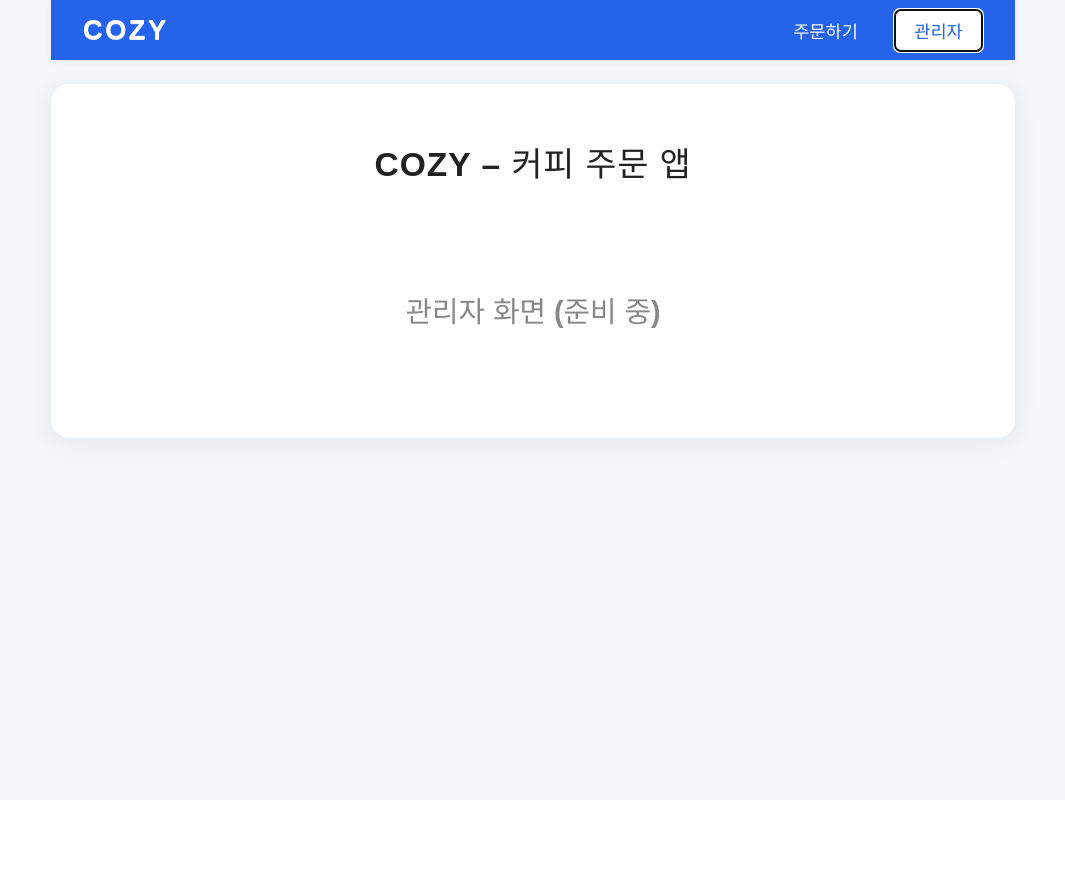
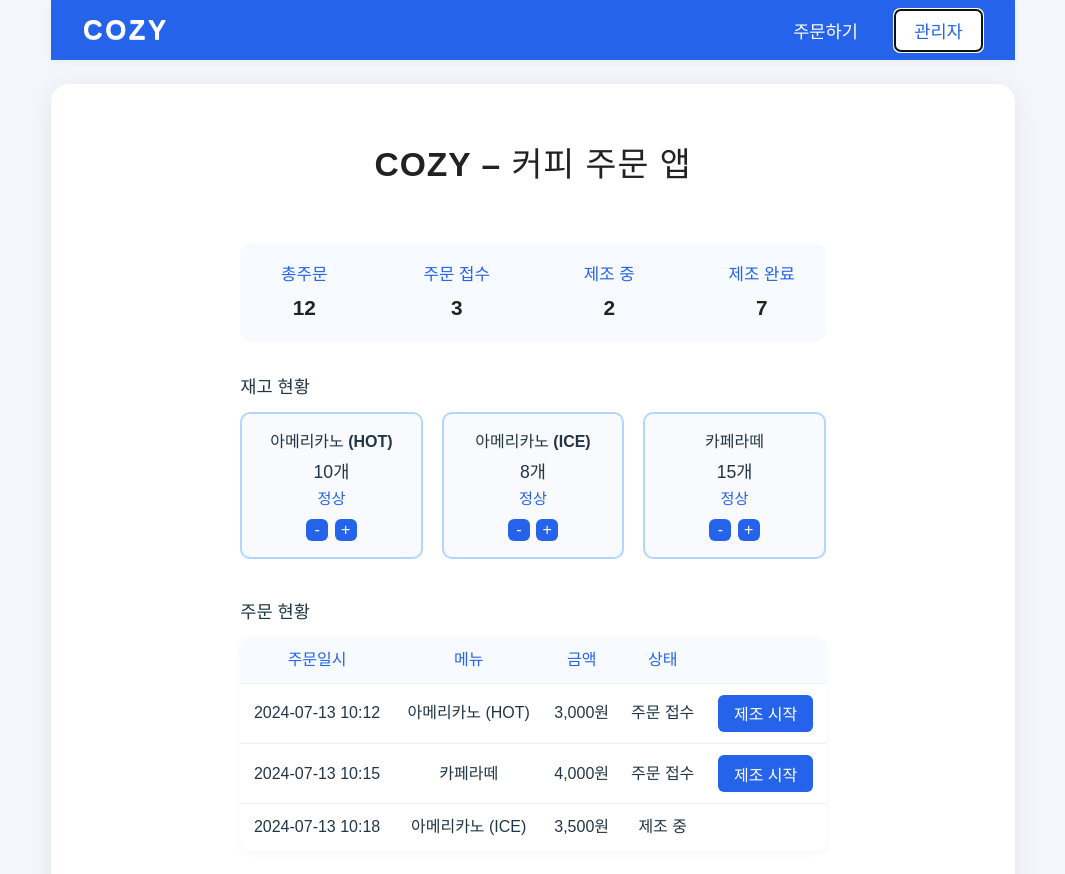
Before and after one commit to kyrieko1254/order, a React (Vite) app in the folder ui/: page / in a window 1280 px wide. Both pictures are taken after a click on the button "관리자". Shown: the top 874 px of the page, without its empty margins (107-1172 px from the left). Before the commit the page ends 800 px from the top, so only its background shows below. Built offline with nearby package versions, Linux system fonts and the light colour scheme.

Commit message:
관리자 화면 스타일 및 기능 추가: 대시보드, 재고 현황, 주문 현황 구현

```diff
--- a/ui/src/App.css
+++ b/ui/src/App.css
@@ -239,10 +239,162 @@
 
 /* 관리자 화면 */
 .admin-section {
-  margin: 3rem auto;
+  margin: 0 auto;
+  max-width: 700px;
+  padding: 1.5rem 0 2.5rem 0;
+}
+.admin-dashboard {
+  display: flex;
+  gap: 1.5rem;
+  background: #f7faff;
+  border-radius: 12px;
+  padding: 1.2rem 1.5rem;
+  margin-bottom: 2rem;
+  justify-content: space-between;
+}
+.dashboard-item {
+  display: flex;
+  flex-direction: column;
+  align-items: center;
+  min-width: 80px;
+}
+.dashboard-label {
+  font-size: 1.05rem;
+  color: #2563eb;
+  margin-bottom: 0.3rem;
+}
+.dashboard-value {
+  font-size: 1.3rem;
+  font-weight: bold;
+  color: #222;
+}
+
+.stock-section {
+  margin-bottom: 2rem;
+}
+.stock-title {
+  font-size: 1.1rem;
+  font-weight: 600;
+  margin-bottom: 0.7rem;
+}
+.stock-list {
+  display: flex;
+  gap: 1.2rem;
+}
+.stock-item {
+  background: #f8fafd;
+  border-radius: 10px;
+  padding: 1rem 1.2rem;
+  min-width: 140px;
+  display: flex;
+  flex-direction: column;
+  align-items: center;
+  border: 2px solid #e3eaff;
+  position: relative;
+}
+.stock-item.soldout {
+  border-color: #e74c3c;
+  background: #fff0f0;
+}
+.stock-item.warn {
+  border-color: #f1c40f;
+  background: #fffbe6;
+}
+.stock-item.normal {
+  border-color: #b2d6ff;
+}
+.stock-menu {
+  font-weight: 600;
+  margin-bottom: 0.3rem;
+}
+.stock-count {
+  font-size: 1.1rem;
+  margin-bottom: 0.2rem;
+}
+.stock-status {
+  font-size: 0.95rem;
+  margin-bottom: 0.5rem;
+  color: #2563eb;
+}
+.stock-item.soldout .stock-status {
+  color: #e74c3c;
+}
+.stock-item.warn .stock-status {
+  color: #f1c40f;
+}
+.stock-btn {
+  background: #2563eb;
+  color: #fff;
+  border: none;
+  border-radius: 6px;
+  width: 22px;
+  height: 22px;
+  font-size: 1rem;
+  margin: 0 0.1rem;
+  cursor: pointer;
+  transition: background 0.2s;
+  display: flex;
+  align-items: center;
+  justify-content: center;
+  padding: 0;
+}
+.stock-btn:disabled {
+  background: #e0e7ef;
+  color: #aaa;
+  cursor: not-allowed;
+}
+.stock-btn:hover:not(:disabled) {
+  background: #1746a2;
+}
+
+.stock-btn-group {
+  display: flex;
+  flex-direction: row;
+  gap: 0.2rem;
+}
+
+.order-status-section {
+  margin-top: 2.5rem;
+}
+.order-status-title {
+  font-size: 1.1rem;
+  font-weight: 600;
+  margin-bottom: 0.7rem;
+}
+.order-table {
+  width: 100%;
+  border-collapse: collapse;
+  background: #fff;
+  border-radius: 10px;
+  overflow: hidden;
+  box-shadow: 0 2px 8px rgba(0,0,0,0.04);
+}
+.order-table th, .order-table td {
+  padding: 0.7rem 0.5rem;
   text-align: center;
-  color: #888;
-  font-size: 1.2rem;
+  border-bottom: 1px solid #f0f0f0;
+}
+.order-table th {
+  background: #f7faff;
+  color: #2563eb;
+  font-weight: 600;
+}
+.order-table tr:last-child td {
+  border-bottom: none;
+}
+.make-btn {
+  background: #2563eb;
+  color: #fff;
+  border: none;
+  border-radius: 6px;
+  padding: 0.4em 1em;
+  font-size: 1rem;
+  font-weight: 500;
+  cursor: pointer;
+  transition: background 0.2s;
+}
+.make-btn:hover {
+  background: #1746a2;
 }
 
 .cart-footer {
--- a/ui/src/App.jsx
+++ b/ui/src/App.jsx
@@ -34,10 +34,32 @@
   },
 ]
 
+// 관리자 대시보드 더미 데이터
+const DASHBOARD = [
+  { label: '총주문', value: 12 },
+  { label: '주문 접수', value: 3 },
+  { label: '제조 중', value: 2 },
+  { label: '제조 완료', value: 7 },
+]
+// 재고 더미 데이터
+const INIT_STOCKS = [
+  { id: 1, name: '아메리카노 (HOT)', stock: 10 },
+  { id: 2, name: '아메리카노 (ICE)', stock: 8 },
+  { id: 3, name: '카페라떼', stock: 15 },
+]
+// 주문 현황 더미 데이터
+const INIT_ORDERS = [
+  { id: 1, date: '2024-07-13 10:12', menu: '아메리카노 (HOT)', price: 3000, status: '주문 접수' },
+  { id: 2, date: '2024-07-13 10:15', menu: '카페라떼', price: 4000, status: '주문 접수' },
+  { id: 3, date: '2024-07-13 10:18', menu: '아메리카노 (ICE)', price: 3500, status: '제조 중' },
+]
+
 function App() {
   const [tab, setTab] = useState('order')
   const [cart, setCart] = useState([])
   const [selectedOptions, setSelectedOptions] = useState({})
+  const [stocks, setStocks] = useState(INIT_STOCKS)
+  const [orders, setOrders] = useState(INIT_ORDERS)
 
   const handleOptionChange = (menuId, optionId) => {
     setSelectedOptions((prev) => ({
@@ -89,6 +111,16 @@
       }
     })
     return Array.from(map.values())
+  }
+
+  // 재고 증감
+  const handleStockChange = (id, diff) => {
+    setStocks(stocks => stocks.map(s => s.id === id ? { ...s, stock: Math.max(0, s.stock + diff) } : s))
+  }
+
+  // 주문 상태 변경
+  const handleStartMaking = (id) => {
+    setOrders(orders => orders.map(o => o.id === id ? { ...o, status: '제조 중' } : o))
   }
 
   return (
@@ -172,10 +204,67 @@
             </div>
           </>
         )}
-        {/* 관리자 화면 (추후 구현) */}
+        {/* 관리자 화면 */}
         {tab === 'admin' && (
           <div className="admin-section">
-            <h2>관리자 화면 (준비 중)</h2>
+            {/* 대시보드 */}
+            <div className="admin-dashboard">
+              {DASHBOARD.map((item, i) => (
+                <div className="dashboard-item" key={i}>
+                  <div className="dashboard-label">{item.label}</div>
+                  <div className="dashboard-value">{item.value}</div>
+                </div>
+              ))}
+            </div>
+            {/* 재고 현황 */}
+            <div className="stock-section">
+              <div className="stock-title">재고 현황</div>
+              <div className="stock-list">
+                {stocks.map(stock => (
+                  <div className={`stock-item ${stock.stock === 0 ? 'soldout' : stock.stock < 5 ? 'warn' : 'normal'}`} key={stock.id}>
+                    <span className="stock-menu">{stock.name}</span>
+                    <span className="stock-count">{stock.stock}개</span>
+                    <span className="stock-status">
+                      {stock.stock === 0 ? '품절' : stock.stock < 5 ? '주의' : '정상'}
+                    </span>
+                    <div className="stock-btn-group">
+                      <button className="stock-btn" onClick={() => handleStockChange(stock.id, -1)} disabled={stock.stock === 0}>-</button>
+                      <button className="stock-btn" onClick={() => handleStockChange(stock.id, 1)}>+</button>
+                    </div>
+                  </div>
+                ))}
+              </div>
+            </div>
+            {/* 주문 현황 */}
+            <div className="order-status-section">
+              <div className="order-status-title">주문 현황</div>
+              <table className="order-table">
+                <thead>
+                  <tr>
+                    <th>주문일시</th>
+                    <th>메뉴</th>
+                    <th>금액</th>
+                    <th>상태</th>
+                    <th></th>
+                  </tr>
+                </thead>
+                <tbody>
+                  {orders.map(order => (
+                    <tr key={order.id}>
+                      <td>{order.date}</td>
+                      <td>{order.menu}</td>
+                      <td>{order.price.toLocaleString()}원</td>
+                      <td>{order.status}</td>
+                      <td>
+                        {order.status === '주문 접수' && (
+                          <button className="make-btn" onClick={() => handleStartMaking(order.id)}>제조 시작</button>
+                        )}
+                      </td>
+                    </tr>
+                  ))}
+                </tbody>
+              </table>
+            </div>
           </div>
         )}
       </div>
```
